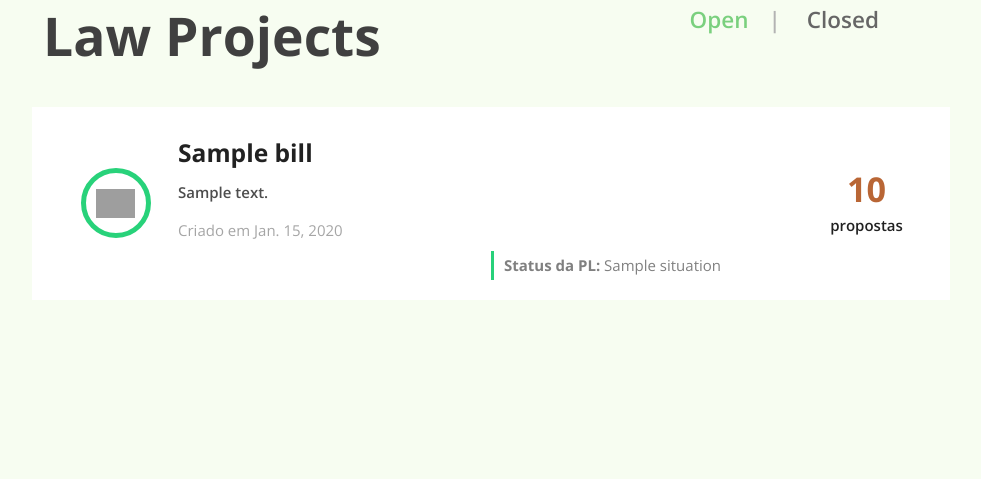
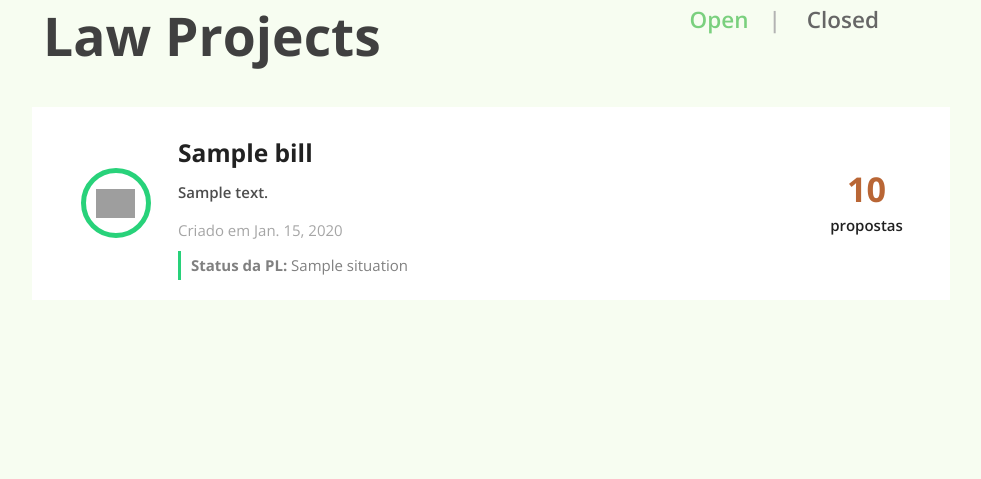
Before and after one commit to labhackercd/wikilegis, a Django app: template wikilegis/templates/index.html in a window 1280 px wide. Shown: the part 926-1405 px from the top of the page, without its empty margins (149-1130 px from the left). Run offline with Django 3.2, Linux system fonts and the light colour scheme; the template is opened without the code that fills it: most values are stand-ins (such as "Sample title", 1, 10 or a date in 2020); style sheets or scripts are compiled from the project's sources; parts of the project's set-up code (start-up, migrations or seed data) failed here and were passed over; some libraries are stand-ins or nearby versions; grey boxes are pictures that could not be loaded.

Commit message:
Adjust bill card layout in index.

```diff
--- a/wikilegis/templates/index.html
+++ b/wikilegis/templates/index.html
@@ -69,13 +69,13 @@
                             <p class="d">{{ bill.description|linebreaks|truncatechars:205 }}</p>
                             <span class="pl-created-date">Criado em {{ bill.created|date }}</span>
                         </div>
-                        <div class="row valign-wrapper">
+                        <div class="row">
                             {% if bill.proposition_set.all.0.situation %}
-                            <div class="col s12 m6 status">
+                            <div class="col s12 status">
                                 <span class="title">Status da PL: </span><span class="status-content">{{ bill.proposition_set.all.0.situation }}</span>
                             </div>
                             {% else %}
-                            <div class="col s12 m6"></div>
+                            <div class="col s12"></div>
                             {% endif %}
                         </div>
                     </div>
```
